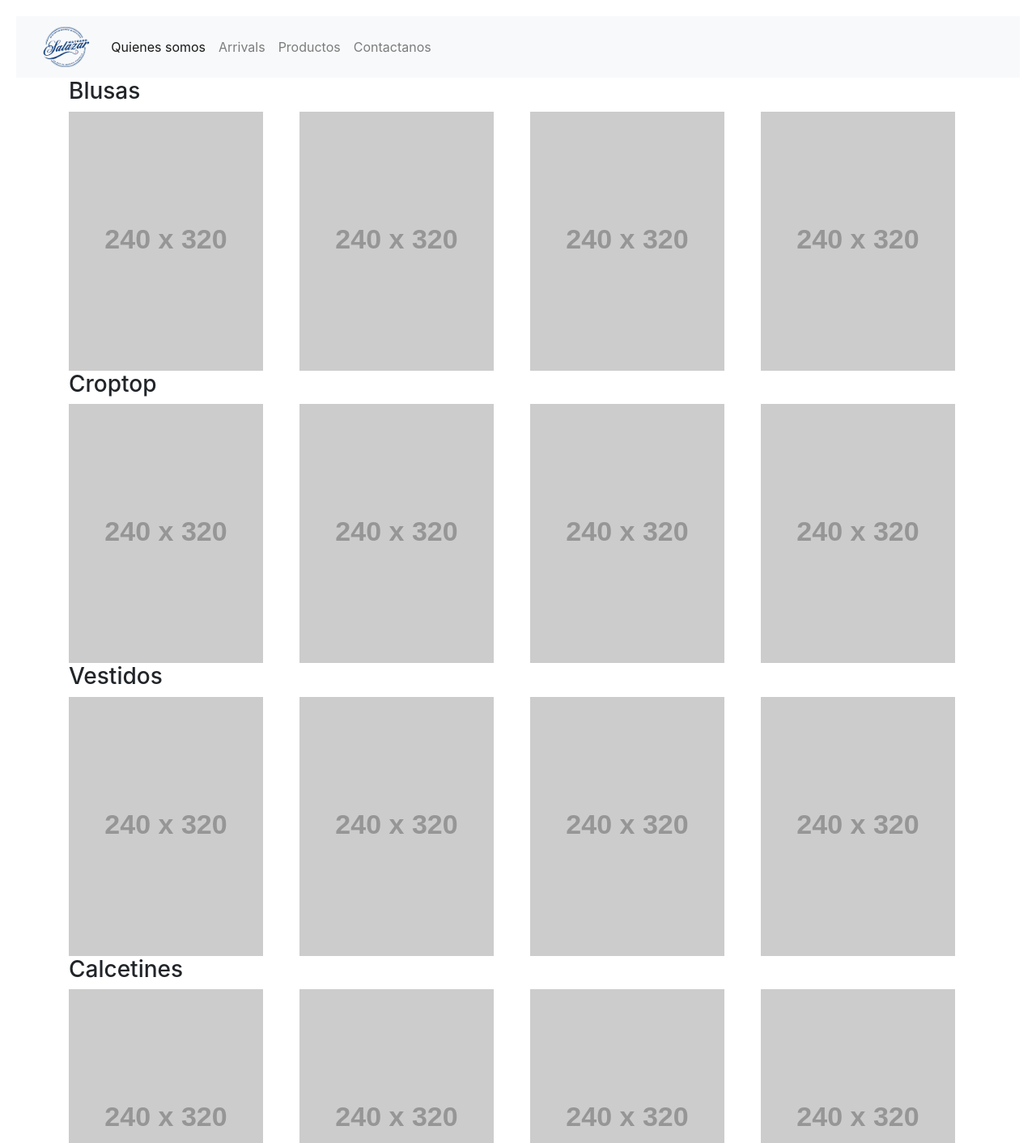
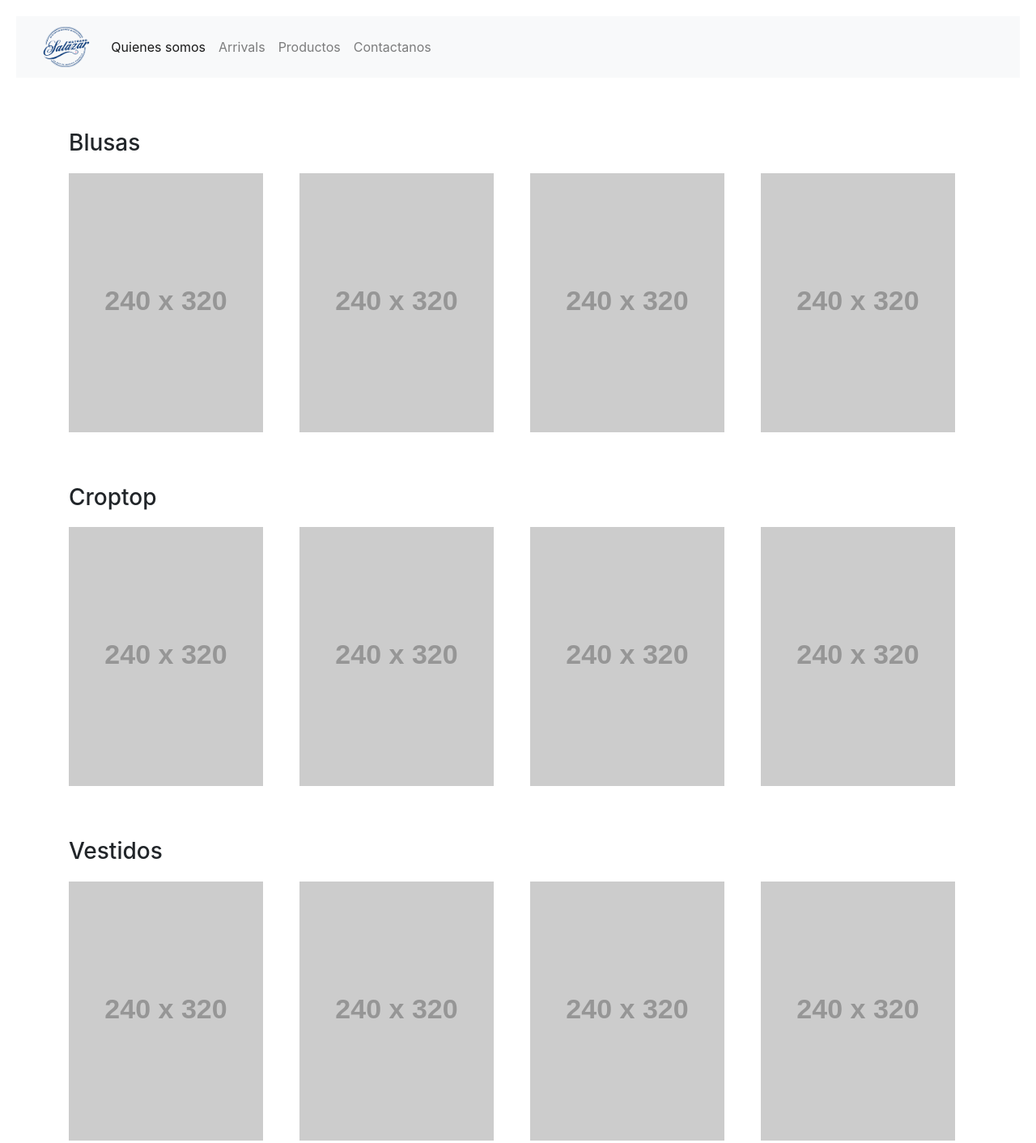
Before and after one commit to monica1402/proyecto_coder, a website: page pages/productos.html in a window 1280 px wide. Shown: the top 1412 px of the page at 81% size. Drawn offline with nearby package versions, Linux system fonts and the light colour scheme; files that its build step writes are made by us from their sources; placeholder pictures from the web are drawn by us.

Commit message:
hice arreglos en la pág arrivals

```diff
--- a/pages/productos.html
+++ b/pages/productos.html
@@ -45,8 +45,8 @@
 
 
     <div class="container">
-        <div class="row">
-            <div class="col-md-12 "> <h3>Blusas</h3></div>
+        <div class="row producto">
+            <div class="col-md-12 "> <br> <h3>Blusas</h3></div>
                 <div class="col-md-3 ">
                 <a href="#">
                     <img src="https://placehold.co/240x320?text=Blusa1" alt="Logo">
@@ -74,8 +74,8 @@
     </div>
 
     <div class="container">
-        <div class="row">
-            <div class="col-md-12 "> <h3>Croptop</h3></div>
+        <div class="row producto">
+            <div class="col-md-12 "> <br> <h3>Croptop</h3></div>
                 <div class="col-md-3 ">
                 <a href="#">
                     <img src="https://placehold.co/240x320?text=Croptop1" alt="Logo">
@@ -103,8 +103,8 @@
     </div>
 
     <div class="container">
-        <div class="row">
-            <div class="col-md-12 "> <h3>Vestidos</h3></div>
+        <div class="row producto">
+            <div class="col-md-12 "> <br> <h3>Vestidos</h3></div>
                 <div class="col-md-3 ">
                 <a href="#">
                     <img src="https://placehold.co/240x320?text=Vestidos1" alt="Logo">
@@ -132,8 +132,8 @@
     </div>
 
     <div class="container">
-        <div class="row">
-            <div class="col-md-12 "> <h3>Calcetines</h3></div>
+        <div class="row producto">
+            <div class="col-md-12 "> <br> <h3>Calcetines</h3></div>
                 <div class="col-md-3 ">
                 <a href="#">
                     <img src="https://placehold.co/240x320?text=Calcetines1" alt="Logo">
--- a/sass/estilos.scss
+++ b/sass/estilos.scss
@@ -44,3 +44,11 @@ body {
                 height: auto;
         }
 }
+
+.row.producto {
+        h3{
+                margin-top: 40px !important;
+                margin-bottom: 20px !important;
+
+        }
+}
```
Also changed, not shown: pages/arrivals.html (+5 -5 lines), css/estilos.css, 1 other file.
